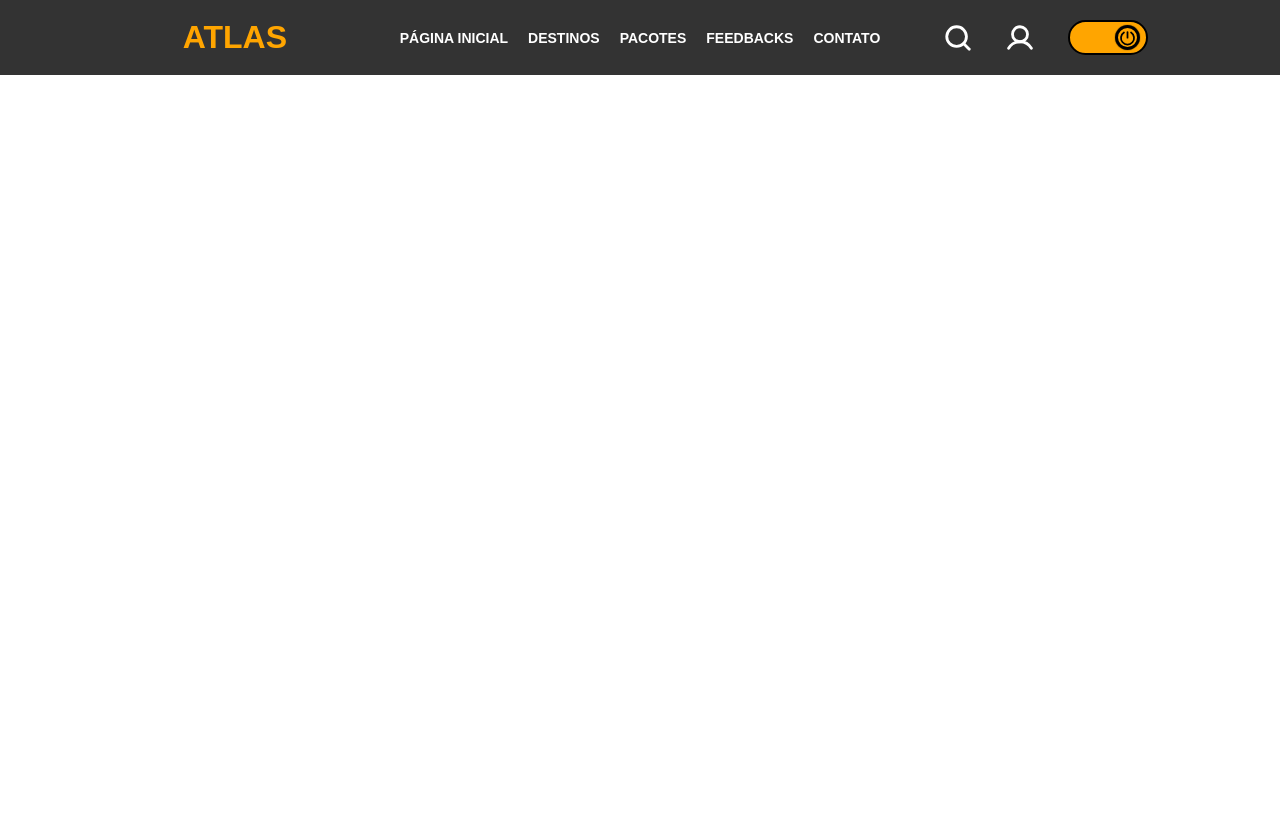
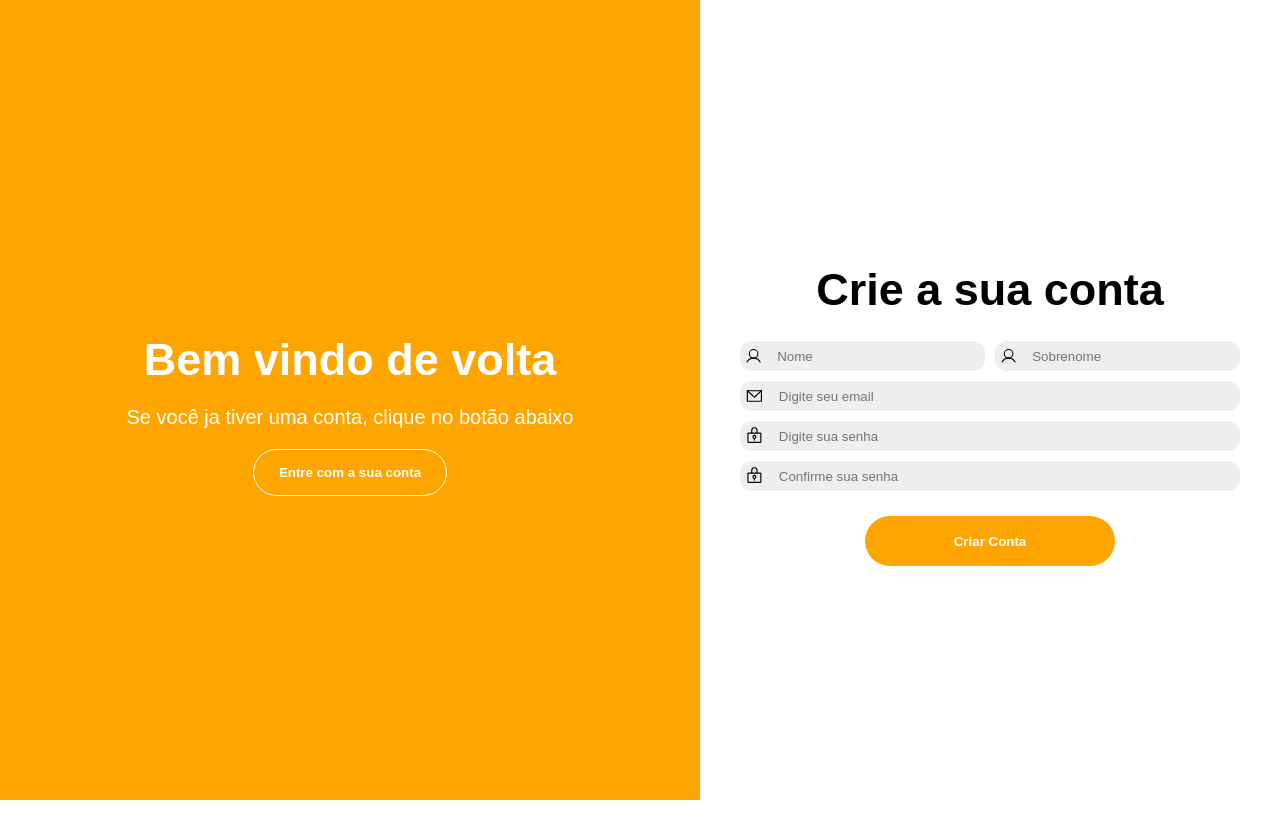
Before and after one commit to LeoNzZ7/ATLAS, a React (Vite) app: page /form in a window 1280 px wide. Shown: the top 838 px of the page. After the commit the page ends 800 px from the top, so only its background shows below. Built offline with nearby package versions, Linux system fonts and the light colour scheme.

Commit message:
FormPage

```diff
--- a/src/App.styles.ts
+++ b/src/App.styles.ts
@@ -1,7 +1,6 @@
 import styled from "styled-components";
 
 export const PageArea = styled.div`
-    height: 2000px;
     display: flex;
     flex-direction: column;
 `;
--- a/src/App.tsx
+++ b/src/App.tsx
@@ -1,6 +1,7 @@
 import { BrowserRouter } from "react-router-dom";
 import * as c from "./App.styles"
 import { Header } from "./components/header";
+import { PublicRoutes } from "./routes/publicRoutes";
 
 const App = () => {
   return (
@@ -9,6 +10,7 @@ const App = () => {
       <c.HeaderArea>
         <Header/>
       </c.HeaderArea>
+      <PublicRoutes/>
     </c.PageArea>
     </BrowserRouter>
   );
--- a/src/components/header/index.tsx
+++ b/src/components/header/index.tsx
@@ -2,8 +2,11 @@ import * as c from './styles';
 import { Link } from 'react-router-dom';
 import { MagnifyingGlass, User } from 'phosphor-react';
 import { ThemeSwitcher } from '../themeSwitcher';
+import {useNavigate } from 'react-router-dom';
 
 export const Header = () => {
+    const navigate = useNavigate();
+
     return(
         <c.Container>
             <c.TitleArea>
@@ -19,9 +22,9 @@ export const Header = () => {
                 </ul>
             </c.LinksArea>
             <c.MenuArea>
-                <MagnifyingGlass className='icon' size={30} weight="bold" />
-                <User className='icon' size={30} weight="bold" />
-                <ThemeSwitcher />
+                <MagnifyingGlass className='icon' size={25} weight="bold" />
+                <User className='icon' onClick={e => navigate('/form')} size={25} weight="bold" />
+                <ThemeSwitcher/>
             </c.MenuArea>
         </c.Container>
     );
--- a/src/components/header/styles.ts
+++ b/src/components/header/styles.ts
@@ -26,7 +26,7 @@ export const LinksArea = styled.div`
     display: flex;
     justify-content: center;
     align-items: center;
-    padding: 0px 20px;
+    padding: 0px 30px;
 
     ul {
         list-style: none;
--- a/src/components/themeSwitcher/styles.ts
+++ b/src/components/themeSwitcher/styles.ts
@@ -1,11 +1,11 @@
 import styled from "styled-components";
 
 export const Container = styled.div`
-    width: 80px;
-    height: 35px;
+    width: 75px;
+    height: 30px;
     background-color: #FFA500;
     border-radius: 20px 20px;
-    padding: 10px;
+    padding: 15px 5px;
     display: flex;
     align-items: center;
     border: 2px solid #000;
@@ -21,5 +21,5 @@ export const Handler = styled.div`
     border: 3px solid #000;
     background-color: transparent;
     box-shadow: 0px 0px 1px #000;
-    transform: translateX(35px)
+    transform: translateX(0px)
 `;
--- /dev/null
+++ b/src/pages/formPage/index.tsx
@@ -0,0 +1,74 @@
+import * as c from './styles';
+import { EnvelopeSimple, LockKey, User } from 'phosphor-react'
+import { useState } from 'react';
+
+export const FormPage = () => {
+    const [login, setLogin] = useState(false);
+
+    console.log(login);
+
+    return (
+        <c.RegisterPage>
+            <c.LoginAccountArea login={login}>
+                {login &&
+                    <div className='registerForm' >
+                        <form>
+                            <h1>Entre com a sua conta</h1>
+                            <div className='label' >
+                                <EnvelopeSimple size={44} className='icon' />
+                                <input type='email' autoFocus autoComplete='off' placeholder='Digite seu email'/>
+                            </div>
+                                <div className='label'>
+                                <LockKey className='icon' size={44} />
+                            <input type='password' required autoComplete='off' placeholder='Digite sua senha'/>
+                        </div>
+                        <input className='submit' value='Entrar' type='submit'/>
+                        </form>
+                    </div>
+                } {!login &&
+                    <div>
+                        <h1>Bem vindo de volta</h1>
+                        <p>Se você ja tiver uma conta, clique no botão abaixo</p>
+                        <button onClick={e => setLogin(!login)} >Entre com a sua conta</button>
+                    </div>
+                }
+            </c.LoginAccountArea>
+            {login &&
+                    <c.CreateAccountArea login={login}>
+                        <div className='createAccountLink' >
+                            <h1>Não tem uma conta ainda?</h1>
+                            <p>Clique no botão abaixo e crie sua conta agora mesmo</p>
+                            <button onClick={e => setLogin(!login)} >Entre com a sua conta</button>
+                        </div>
+                    </c.CreateAccountArea>
+            } {!login &&
+                <c.CreateAccountArea login={login}>
+                <div className='registerForm' >
+                    <h1>Crie a sua conta</h1>
+                        <form>
+                            <div className='userName' >
+                                <User className='icon' />
+                                <input type='text' placeholder='Nome' autoFocus autoComplete='off' required/>
+                                <User className='icon' />
+                                <input type='text' placeholder='Sobrenome' autoComplete='off'/>
+                            </div>
+                            <div className='label' >
+                            <EnvelopeSimple size={44} className='icon' />
+                            <input type='email' autoComplete='off' placeholder='Digite seu email'/>
+                            </div>
+                            <div className='label'>
+                                <LockKey className='icon' size={44} />
+                                <input type='password' required autoComplete='off' placeholder='Digite sua senha'/>
+                            </div>
+                            <div className='label'>
+                                <LockKey className='icon' size={44} />
+                                <input type='password' required autoComplete='off' placeholder='Confirme sua senha'/>
+                            </div>
+                            <input type='submit' className='submit' autoComplete='off' value='Criar Conta'/>
+                        </form>
+                    </div>
+                </c.CreateAccountArea>
+                }
+        </c.RegisterPage>
+    );
+}
--- /dev/null
+++ b/src/pages/formPage/styles.ts
@@ -0,0 +1,204 @@
+import styled from "styled-components";
+
+export const RegisterPage = styled.div`
+    width: 100vw;
+    height: 100vh;
+    display: flex;
+    position: absolute;
+    top: 0;
+    left: 0;
+`;
+
+export const CreateAccountArea = styled.div<{login: boolean}>`
+    flex: 1;
+    display: flex;
+    justify-content: center;
+    align-items: center;
+    padding: 20px;
+    background-color ${props => props.login ? '#FFA500' : '#fff'};
+
+    .registerForm {
+        width: 500px;
+        text-align: center;
+        input {
+            padding: 10px;
+            height: 30px;
+            margin-top: 5px;
+            margin-bottom: 5px;
+            border: 0;
+            border-radius: 0px 12px 12px 0px;
+            outline: 0;
+            background-color: #EEE;
+        };
+
+        h1 {
+            margin-bottom: 20px;
+            font-size: 45px;
+        };
+
+        form {
+            display: flex;
+            flex-direction: column;
+
+        };
+
+        .icon {
+            margin-top: 5px;
+            width: 30px;
+            height: 30px;
+            background-color: #EEE;
+            border-radius: 12px 0px 0px 12px;
+            padding: 5px;
+        }
+
+        .userName {
+            display: flex;
+
+            input {
+                width: 50%;
+                margin-right: 10px;
+            };
+
+
+            input:last-child {
+                margin-right: 0;
+            };
+        };
+
+        .label {
+            display: flex;
+
+            input {
+                width: 100%;
+            }
+        }
+
+        .submit {
+            height: 50px;
+            width: 50%;
+            margin: auto;
+            margin-top: 20px;
+            background-color: #FFA500;
+            color: #FFF;
+            font-weight: bold;
+            border-radius: 25px;
+            cursor: pointer;
+
+            &:hover {
+                background-color: #EE9400;
+            };
+        };
+    };
+
+    .createAccountLink {
+        text-align: center;
+        color: #FFF;
+
+         h1 {
+            margin: 0;
+        };
+
+        p {
+            font-size: 20px;
+        };
+
+        button {
+            padding: 15px 25px;
+            border: 1.5px solid #FFF;
+            border-radius: 25px;
+            color: #FFF;
+            font-weight: bold;
+            background-color: transparent;
+            cursor: pointer;
+
+            &:hover {
+                background-color: #EE9400;
+            };
+        };
+    };
+`;
+
+export const LoginAccountArea = styled.div<{login: boolean}>`
+    background-color: ${props => props.login ? '#FFF' : '#FFA500'};
+    width: ${props => props.login ? '550px' : '700px'};
+    display: flex;
+    padding: 20px;
+    justify-content: center;
+    align-items: center;
+
+    .registerForm {
+        input {
+            padding: 10px;
+            height: 30px;
+            margin-top: 5px;
+            margin-bottom: 5px;
+            border: 0;
+            border-radius: 0px 12px 12px 0px;
+            outline: 0;
+            background-color: #EEE;
+        };
+    };
+
+    div {
+        text-align: center;
+
+        h1 {
+            margin-bottom: ${props => props.login ? '30px' : '0px'};
+            color: ${props => props.login ? '#000' : '#FFF'};
+            font-size: 45px;
+        };
+
+        p {
+            color: #FFF;
+            font-size: 20px;
+        };
+
+        .label {
+            display: flex;
+
+            input {
+                width: 100%;
+            };
+        };
+
+        .icon {
+            margin-top: 5px;
+            width: 30px;
+            height: 30px;
+            background-color: #EEE;
+            border-radius: 12px 0px 0px 12px;
+            padding: 5px;
+        };
+
+        button {
+            padding: 15px 25px;
+            border: 1.5px solid #FFF;
+            border-radius: 25px;
+            color: #FFF;
+            font-weight: bold;
+            background-color: transparent;
+            cursor: pointer;
+
+            &:hover {
+                background-color: #EE9400;
+            }
+        };
+
+        .submit {
+            height: 50px;
+            width: 50%;
+            margin: auto;
+            margin-top: 20px;
+            background-color: #FFA500;
+            color: #FFF;
+            font-weight: bold;
+            border-radius: 25px;
+            cursor: pointer;
+            border: 0;
+
+            &:hover {
+                background-color: #EE9400;
+            };
+        };
+    };
+`;
--- /dev/null
+++ b/src/routes/publicRoutes.tsx
@@ -0,0 +1,8 @@
+import { useRoutes } from "react-router-dom";
+import { FormPage } from "../pages/formPage";
+
+export const PublicRoutes = () => {
+    return useRoutes([
+        {path: '/form', element: <FormPage/>}
+    ])
+}
```
